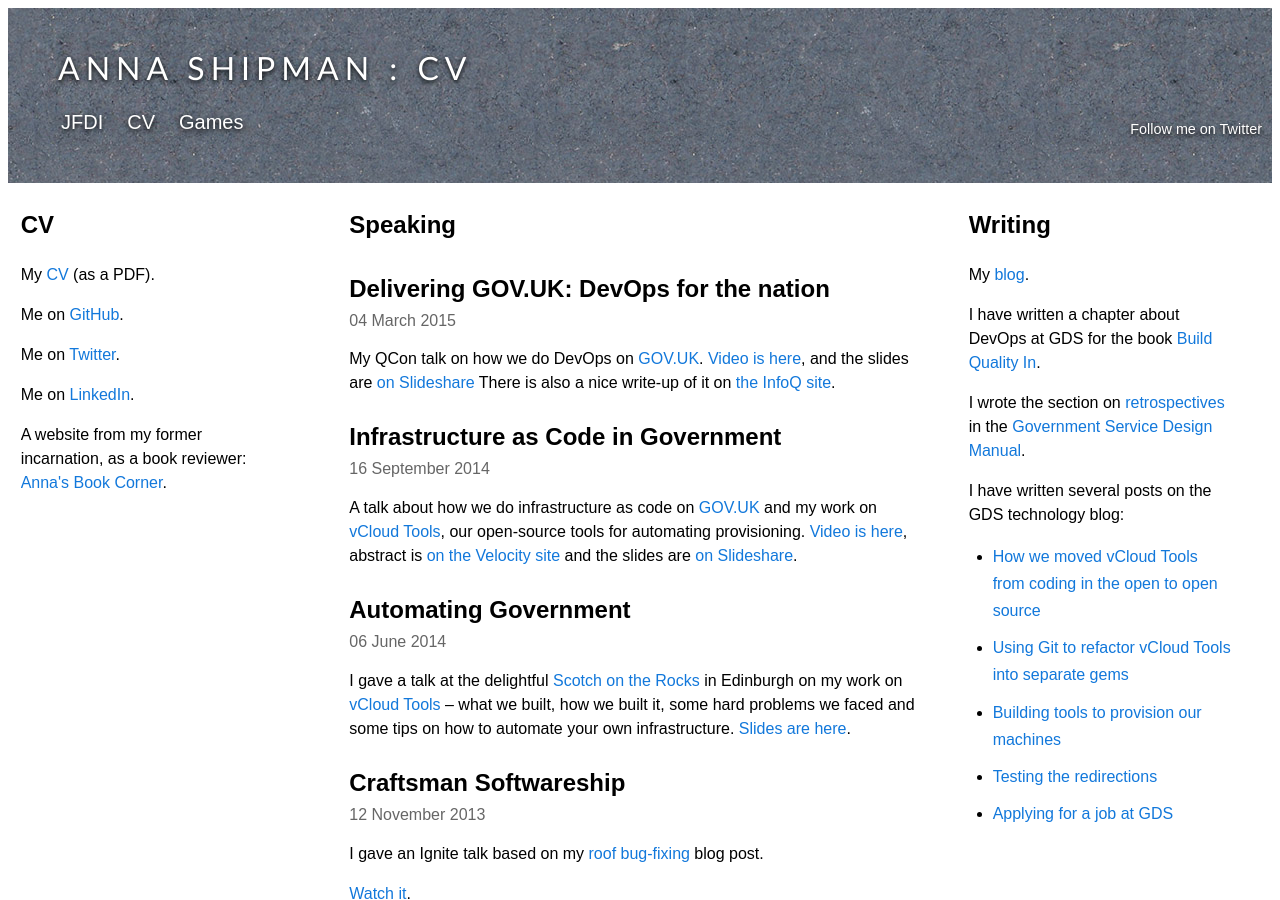
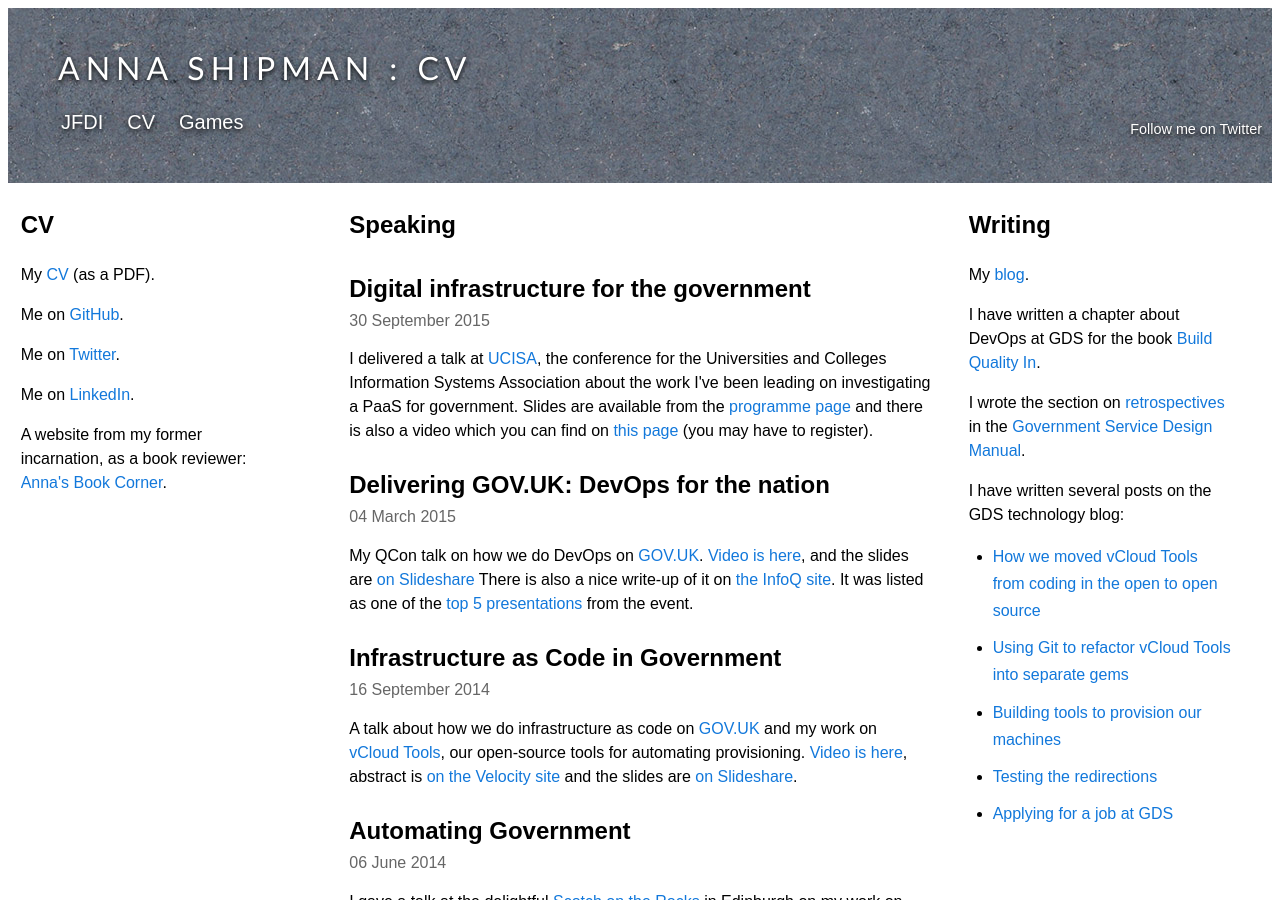
Before and after one commit to annashipman/annashipman.github.io, a Jekyll site: the page cv.html, which Jekyll copies as it is, in a window 1280 px wide and 900 px high. Built offline with Jekyll 4.4.1, drawn with Linux system fonts in a browser that asks for light colours; Markdown is read by kramdown in place of the engine named in the settings.

Commit message:
Add new talk
And link to nice write-up of QCon talk.

```diff
--- a/cv.html
+++ b/cv.html
@@ -29,6 +29,19 @@
 
 <div>
 <h2>Speaking</h2>
+<h1><a
+href="https://www.ucisa.ac.uk/groups/ig/Events/2015/IG15/new_programme.aspx">Digital
+infrastructure for the government</a></h1>
+<date>30 September 2015</date>
+<p>I delivered a talk at <a
+href="https://www.ucisa.ac.uk/groups/ig/Events/2015/IG15/new_programme.aspx">UCISA</a>,
+the conference for the Universities and Colleges Information Systems Association
+about the work I've been leading on investigating a
+PaaS for government. Slides are available from the <a
+href="https://www.ucisa.ac.uk/groups/ig/Events/2015/IG15/new_programme.aspx">programme
+page</a> and there is also a video which you can find on <a
+href="http://ucisa.mediasite.com/mediasite/Catalog/catalogs/mediasite-ig15">this
+page</a> (you may have to register).</p>
 <h1><a href="http://www.infoq.com/presentations/gov-uk-devops">Delivering GOV.UK: DevOps for the nation</a></h1>
 <date>04 March 2015</date>
 <p>My QCon talk on how we do DevOps on <a href="https://www.gov.uk">GOV.UK</a>.
@@ -36,7 +49,10 @@
 and the slides are <a
 href="http://www.slideshare.net/annashipman/delivering-govuk-devops-for-the-nation">on
 Slideshare</a> There is also a nice write-up of it on <a
-href="http://www.infoq.com/news/2015/03/gds-uk-gov-devops">the InfoQ site</a>.</p>
+href="http://www.infoq.com/news/2015/03/gds-uk-gov-devops">the InfoQ site</a>.
+It was listed as one of the <a
+href="http://blog.getcrane.com/five-key-decks-to-revisit-from-qcon-london">top 5
+presentations</a> from the event.</p>
 <h1><a href="https://www.youtube.com/watch?v=KRMYr_Bw04g">Infrastructure as Code in Government</a></h1>
 <date>16 September 2014</date>
 <p>A talk about how we do infrastructure as code on <a href="https://www.gov.uk">GOV.UK</a> and my work on <a href="http://gds-operations.github.io/vcloud-tools"/>vCloud Tools</a>, our open-source tools for automating provisioning. <a href="https://www.youtube.com/watch?v=KRMYr_Bw04g">Video is here</a>, abstract is <a href="http://velocityconf.com/velocityny2014/public/schedule/detail/35839">on the Velocity site</a> and the slides are <a href="http://www.slideshare.net/annashipman/infra-as-code">on Slideshare</a>.
```
